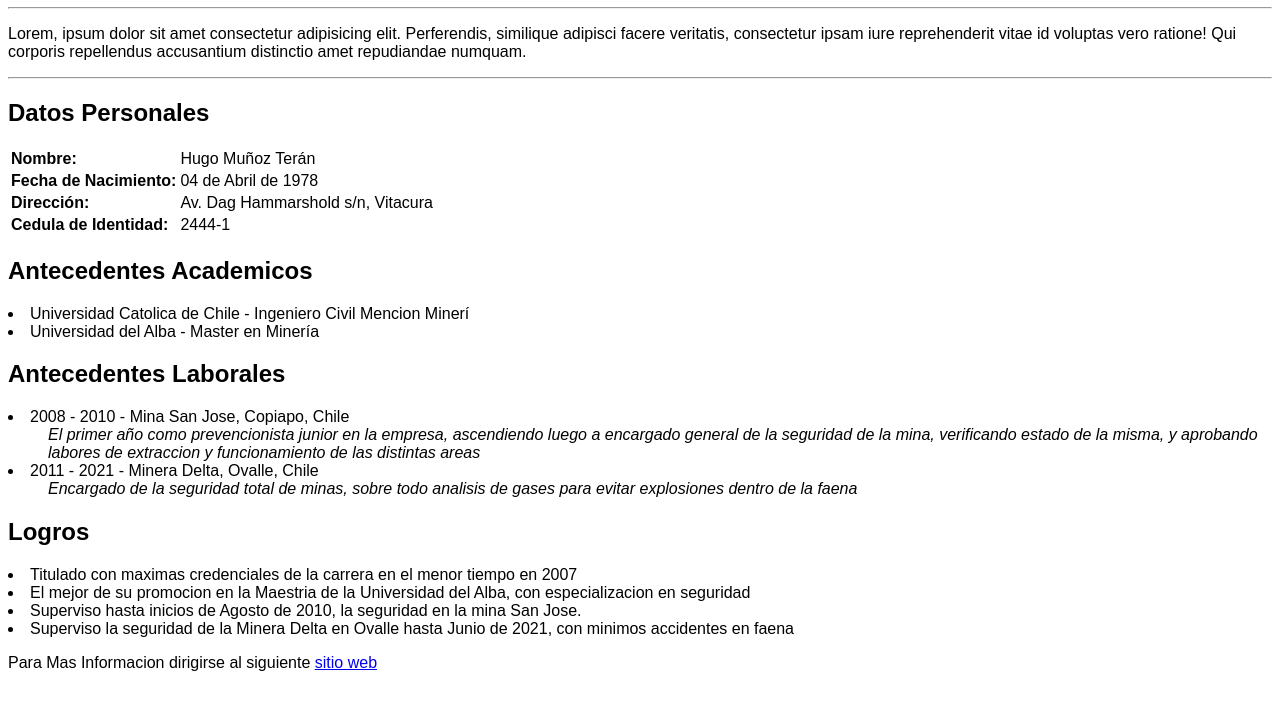
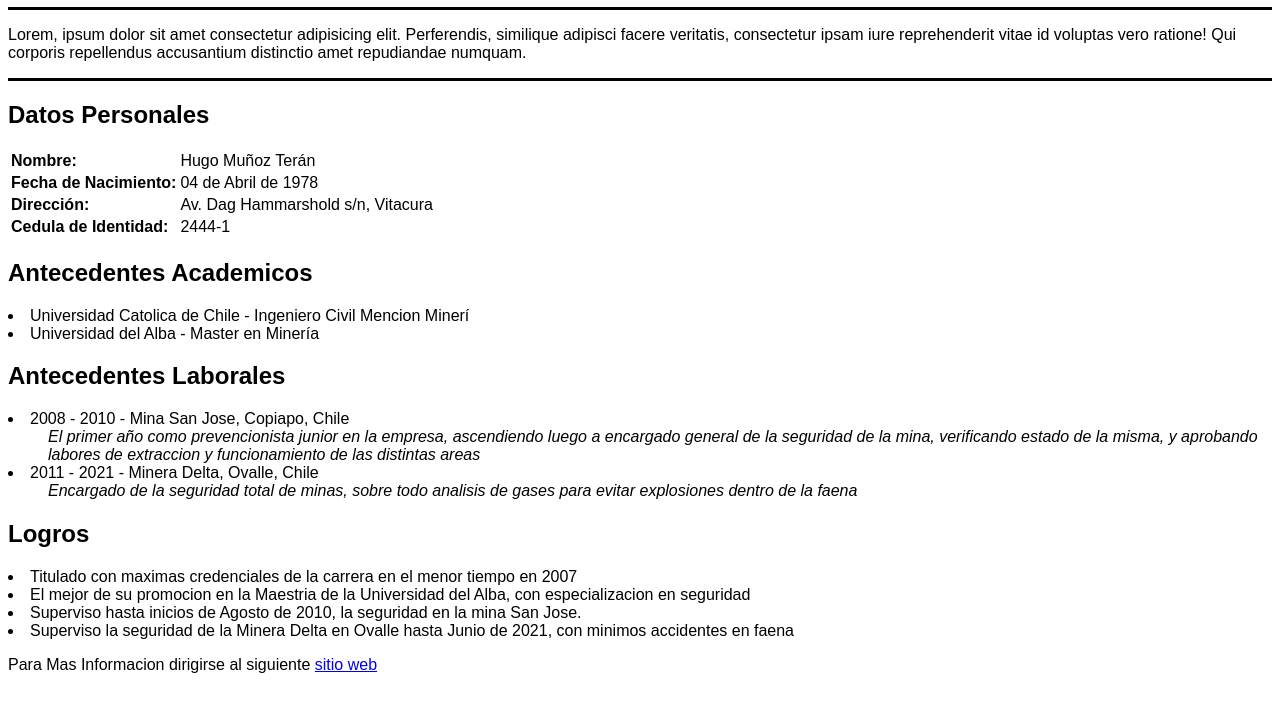
Before and after one commit to hmunozt78/curriculum_hmt, a plain HTML site: page index.html in a window 1280 px wide. Shown: the part 73-800 px from the top of the page. Drawn offline with Linux system fonts and the light colour scheme.

Commit message:
Cambio Estetico en 2 lineas

```diff
--- a/index.html
+++ b/index.html
@@ -1,5 +1,5 @@
 <!DOCTYPE html>
-<html lang="en">
+<html lang="es">
 <head>
     <meta charset="UTF-8">
     <meta name="viewport" content="width=device-width, initial-scale=1.0">
@@ -9,13 +9,13 @@
     <font face="arial">
     <header>
         <center><h1>Hugo Mu&ntilde;oz Ter&aacute;n</h1></center>
-        <hr>
+
     </header>
-
+    <hr size="3" color="black">
     <p>
         Lorem, ipsum dolor sit amet consectetur adipisicing elit. Perferendis, similique adipisci facere veritatis, consectetur ipsam iure reprehenderit vitae id voluptas vero ratione! Qui corporis repellendus accusantium distinctio amet repudiandae numquam.
     </p>
-    <hr>
+    <hr size="3" color="black">
     <p>
         <h2>Datos Personales</h2>
         <table>
```
